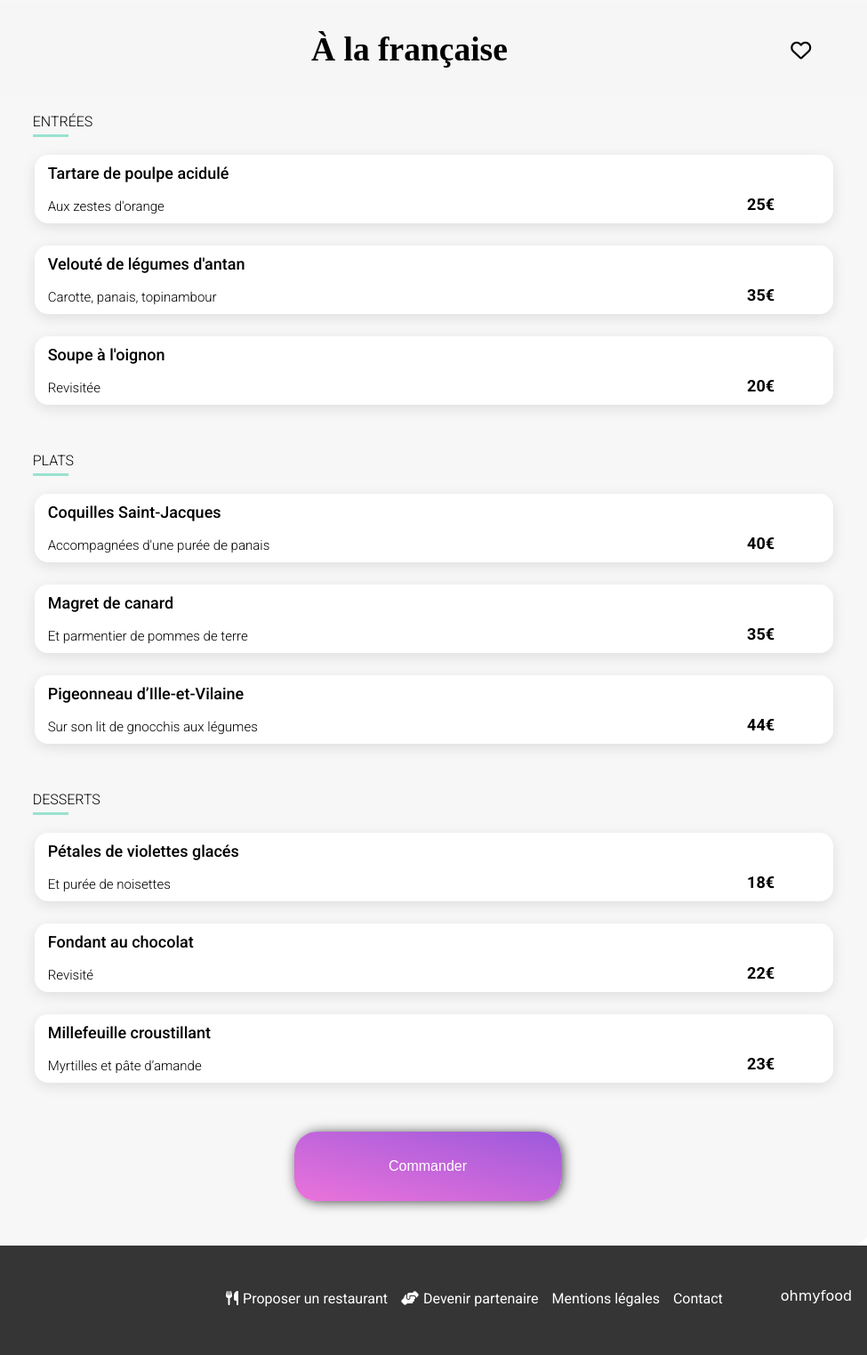
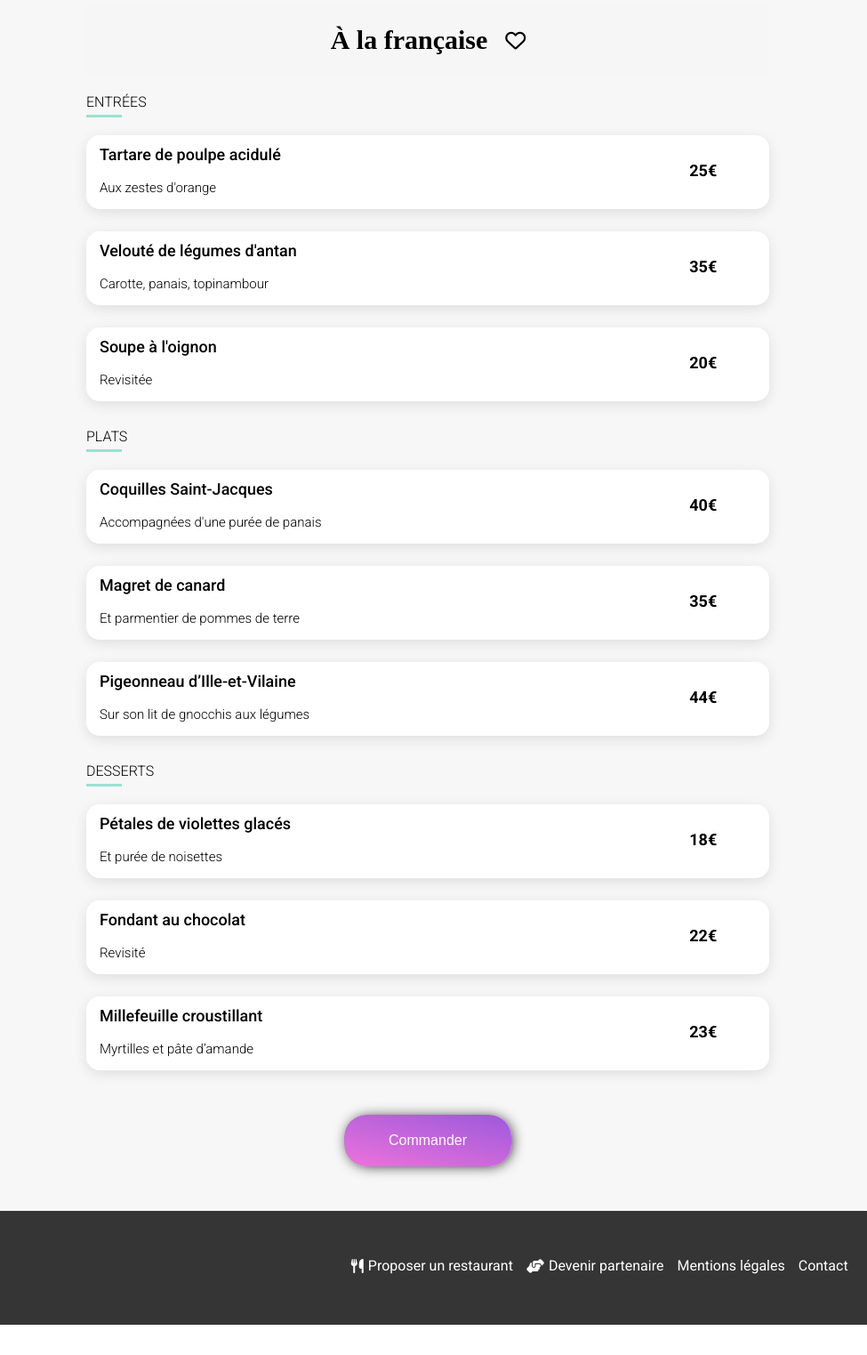
Before and after one commit to mimi93300/P4Ohmyfood, a website: page restaurants/a-la-francaise.html in a window 1280 px wide. Shown: the part 334-1857 px from the top of the page at 89% size, without its empty margins (159-1134 px from the left). After the commit the page ends 1823 px from the top, so only its background shows below. Drawn offline with Linux system fonts and the light colour scheme; a web font is replaced by a local one.

Commit message:
petite retouche et avancement slide

```diff
--- a/SASS/partials/_footer.scss
+++ b/SASS/partials/_footer.scss
@@ -38,6 +38,12 @@
   color: white;
 }
 
+@media (min-width: 768px) {
+  .footer__logo{
+    padding-bottom: 5px;
+  }
+}
+
 .footer__list {
   display: flex;
   flex-direction: column;
--- a/SASS/partials/_header.scss
+++ b/SASS/partials/_header.scss
@@ -36,6 +36,7 @@
 /******header resto****/
 
 .header-menu {
+  position: relative;
   width: 100%;
   display: flex;
   flex-direction: row;
--- a/SASS/partials/_menu.scss
+++ b/SASS/partials/_menu.scss
@@ -5,17 +5,9 @@ main {
   background: rgba(255, 255, 255, 1);
 }
 
-@media (min-width: 768px) {
-  main {
-    padding-left: 11%;
-    width: 78%;
-  }
-}
-
 h1 {
   color: #000000;
   text-align: center;
-  width: 100%;
 }
 
 h3 {
@@ -95,7 +87,10 @@ h3 {
 .menu {
   margin-top: -30px;
   padding-top: 30px;
-  width: 100%;
+  padding-left: 10%;
+  padding-right: 10%;
+  margin-right: 10%;
+  margin-left: 10%;
   height: 100%;
   border-radius: 25px 25px;
   background: #F7F7F7;
@@ -118,31 +113,23 @@ h3 {
   position: relative;
   display: flex;
   flex-direction: row;
-  justify-content: center;
+  justify-content: space-between;
   align-items: center;
   white-space: nowrap;
   font-size: 18px;
+  gap: 20px;
 }
 
 @media (min-width: 768px) {
   .titre-menu {
-    font-size: 25px;
+    font-size: 20px;
+    justify-content: center;
   }
 }
 
 
 .titre-menu .h2 {
   padding-left: 15px;
-}
-
-
-
-.entrees .plats .desserts {
-  display: flex;
-  width: 100%;
-  flex-direction: column;
-  justify-content: center;
-  align-items: flex-start;
 }
 
 
@@ -154,21 +141,17 @@ h3 {
   width: 40px;
   padding-top: 5px;
   padding-bottom: 5px;
-  margin-left: 5px;
 }
 
 .card2 {
   display: flex;
   flex-direction: row;
   align-items: center;
-  padding: 0px;
-  isolation: isolate;
   width: 100%;
   background: #FFFFFF;
   box-shadow: 0px 4.01149px 15.0431px rgba(0, 0, 0, 0.1);
   border-radius: 15.0431px;
   margin-bottom: 25px;
-  margin-left: 7px;
 }
 
 .description {
@@ -178,6 +161,7 @@ h3 {
   padding-left: 15px;
   padding-bottom: 10px;
   width: 100%;
+  justify-content: space-between;
 }
 
 
@@ -185,60 +169,24 @@ h3 {
   white-space: nowrap;
   flex-direction: column;
   display: flex;
-  width: 90%;
   cursor: pointer;
   overflow: hidden;
   text-overflow: ellipsis;
 }
 
 
-.entrees {
+.entrees, .plats, .desserts {
   animation: showmenu 1s 1s both;
   font-family: 'Roboto';
   font-style: normal;
-  margin-top: 0%;
-  margin-bottom: 0%;
   font-size: 18px;
-  overflow: hidden;
-  text-overflow: ellipsis;
-  padding-right: 5%;
-  padding-left: 5%;
-  padding-bottom: 10px;
-}
-
-
-.plats {
-  font-family: 'Roboto';
-  font-style: normal;
-  margin-top: 0%;
-  margin-bottom: 0%;
-  font-size: 18px;
-  overflow: hidden;
-  text-overflow: ellipsis;
-  padding-right: 5%;
-  padding-left: 5%;
-  padding-bottom: 10px;
-}
-
-
-.desserts {
-  font-family: 'Roboto';
-  font-style: normal;
-  margin-top: 0%;
-  margin-bottom: 0%;
-  font-size: 18px;
-  overflow: hidden;
-  text-overflow: ellipsis;
-  padding-right: 5%;
-  padding-left: 5%;
-  padding-bottom: 10px;
+  justify-content: space-between;
 }
 
 
 .entrees h2,
 .plats h2,
 .desserts h2 {
-  margin-left: 5px;
   border-bottom: 3px solid rgba(153, 226, 208, 1);
   margin-bottom: 20px;
 }
@@ -265,33 +213,24 @@ h3 {
   padding-bottom: 5px;
 }
 
-@media (min-width: 768px) {
-  .prix {
-    position: relative;
-    top: 17px;
-    right: 16%;
-    padding-bottom: 0px;
-  }
-}
-
 .checkbar {
-  padding-right: 15px;
-  padding-left: 15px;
-  margin-top: -15px;
-  margin-bottom: -15px;
   background-color: #99E2D0;
   border-radius: 0px 15px 15px 0px;
   display: flex;
   align-items: center;
   justify-content: center;
-  transition: 2s;
+  width: 65px;
+  height: 83px;
+  transition: 1s;
   opacity: 0;
   cursor: pointer;
+  transform: translate(62px);
 }
 
 .card2:hover .checkbar {
   margin-right: 0;
   opacity: 1;
+  transform: translate(0px);
 }
 
 
--- a/SASS/partials/_reservation.scss
+++ b/SASS/partials/_reservation.scss
@@ -25,7 +25,7 @@
 }
 
 @media (min-width: 768px) {
-    .Fonctionnement{
+  .Fonctionnement {
     padding: 48px 150px 0px 150px;
   }
 }
@@ -79,28 +79,26 @@
 
 
 /******RESA Resto*****/
-.button-link{
+.button-link {
   padding-bottom: 20px;
   display: flex;
   justify-content: center;
+  margin-top: 50px;
+  margin-bottom: 30px;
 }
 
 .bouton-commander {
   display: flex;
   align-items: center;
   justify-content: center;
-    width: 30%;
   border: none;
-    padding: 30px;
+  padding: 20px 50px 20px 50px;
   background: linear-gradient(193.33deg, #9356DC -11.44%, #FF79DA 123.93%);
-    transition: background-color 0.3s ease;
   box-shadow: 2px 1px 16px -3px #000000;
   border-radius: 25px;
   color: #FFFFFF;
   font-weight: 500;
   font-size: 16px;
-    margin-top: 20px;
-    margin-bottom: 30px;
   cursor: pointer;
   transition: background-color 0.5s ease, transform 0.5s ease;
 }
--- a/SASS/partials/_restaurant.scss
+++ b/SASS/partials/_restaurant.scss
@@ -109,19 +109,9 @@
 
 
 .card-heart {
-  position: relative;
   display: flex;
   width: 22px;
   height: 22px;
-  margin-right: 20px;
-  margin-top: 10px;
-  right: 5%;
-  bottom: 5px;
-  @media (min-width: 768px) {
-    .card-heart {
-       right: 13%;
-     }
-   }
 }
 
 
--- a/restaurants/a-la-francaise.html
+++ b/restaurants/a-la-francaise.html
@@ -28,7 +28,7 @@
             alt="image-a-la-francaise">
     </section>
 
-    <main>
+    <main class="main-resto">
         <section class="menu">
             <div class="titre-menu">
                 <h1 class="resto-name">À la française</h1>
@@ -49,8 +49,8 @@
                         <div>
                             <p class="prix">25€</p>
                         </div>
-                        <div class="checkbar"><i class="fa-solid fa-check"></i></div>
-                    </div>
+                        </div>
+                    <div class="checkbar"><i class="fa-solid fa-check"></i></div>
                 </article>
 
                 <article class="card2">
@@ -62,8 +62,8 @@
                         <div>
                             <p class="prix">35€</p>
                         </div>
+                        </div>
                         <div class="checkbar"><i class="fa-solid fa-check"></i></div>
-                    </div>
                 </article>
 
                 <article class="card2">
@@ -75,8 +75,8 @@
                         <div>
                             <p class="prix">20€</p>
                         </div>
-                        <div class="checkbar"><i class="fa-solid fa-check"></i></div>
                     </div>
+                    <div class="checkbar"><i class="fa-solid fa-check"></i></div>
                 </article>
             </div>
 
@@ -92,8 +92,8 @@
                         <div>
                             <p class="prix">40€</p>
                         </div>
-                        <div class="checkbar"><i class="fa-solid fa-check"></i></div>
                     </div>
+                    <div class="checkbar"><i class="fa-solid fa-check"></i></div>
                 </article>
 
                 <article class="card2">
@@ -105,8 +105,8 @@
                         <div>
                             <p class="prix">35€</p>
                         </div>
-                        <div class="checkbar"><i class="fa-solid fa-check"></i></div>
                     </div>
+                    <div class="checkbar"><i class="fa-solid fa-check"></i></div>
                 </article>
 
                 <article class="card2">
@@ -118,11 +118,11 @@
                         <div>
                             <p class="prix">44€</p>
                         </div>
-                        <div class="checkbar"><i class="fa-solid fa-check"></i></div>
                     </div>
+                    <div class="checkbar"><i class="fa-solid fa-check"></i></div>
                 </article>
             </div>
-            </div>
+
 
             <div class="desserts">
                 <h2 class="food">DESSERTS</h2>
@@ -137,8 +137,8 @@
                         <div>
                             <p class="prix">18€</p>
                         </div>
-                        <div class="checkbar"><i class="fa-solid fa-check"></i></div>
                     </div>
+                    <div class="checkbar"><i class="fa-solid fa-check"></i></div>
                 </article>
 
                 <article class="card2">
@@ -150,8 +150,8 @@
                         <div>
                             <p class="prix">22€</p>
                         </div>
-                        <div class="checkbar"><i class="fa-solid fa-check"></i></div>
                     </div>
+                    <div class="checkbar"><i class="fa-solid fa-check"></i></div>
                 </article>
 
                 <article class="card2">
@@ -163,8 +163,8 @@
                         <div>
                             <p class="prix">23€</p>
                         </div>
-                        <div class="checkbar"><i class="fa-solid fa-check"></i></div>
                     </div>
+                    <div class="checkbar"><i class="fa-solid fa-check"></i></div>
                 </article>
             </div>
 
```
Also changed, not shown: restaurants/la-note-enchante.html (+11 -11 lines), restaurants/la-palette-du-gout.html (+10 -10 lines), restaurants/le-delice-des-sens.html (+10 -10 lines), assets/CSS/style.css, 1 other file. Lines whose indentation alone changed are shown as unchanged.
